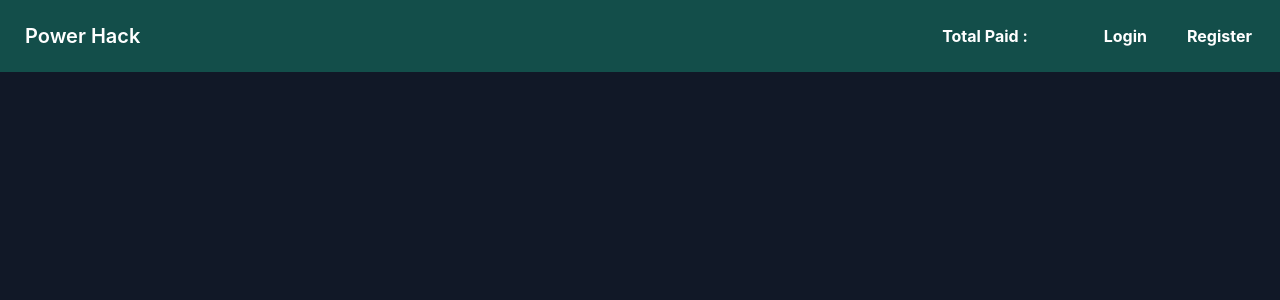
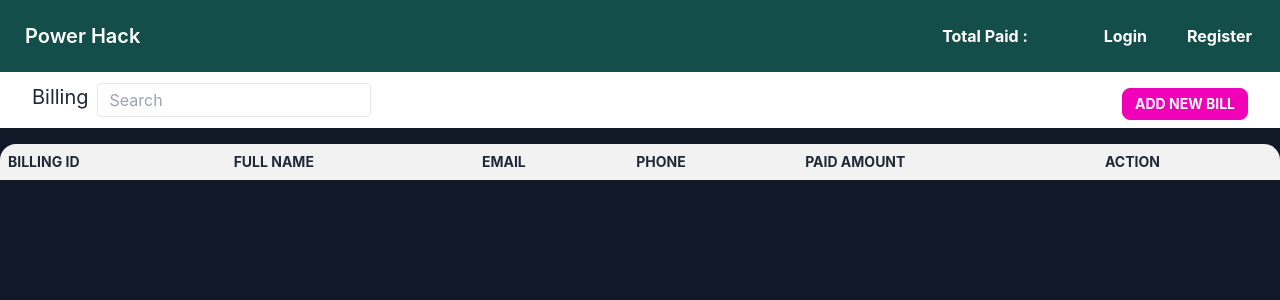
Before and after one commit to Sumon092/power-hack-client, a React (Create React App) app: page / in a window 1280 px wide. Shown: the top 300 px of the page. Built offline with nearby package versions, Linux system fonts and the light colour scheme.

Commit message:
dashboard top added

```diff
--- a/src/App.js
+++ b/src/App.js
@@ -2,6 +2,7 @@ import { Route, Routes } from 'react-router-dom';
 import Login from './Auth/Login/Login';
 import Register from './Auth/Register/Register';
 import NavBar from './components/NavBar/NavBar';
+import Dashboard from './pages/Dashboard/Dashboard';
 
 function App() {
   return (
@@ -10,6 +11,8 @@ function App() {
       <Routes>
         <Route path="/login" element={<Login />}></Route>
         <Route path="/register" element={<Register />}></Route>
+        <Route path="/" element={<Dashboard />}></Route>
+
       </Routes>
 
     </div>
--- /dev/null
+++ b/src/pages/Dashboard/Dashboard.jsx
@@ -0,0 +1,49 @@
+
+const Dashboard = () => {
+
+  return (
+    <>
+      <div className="mb-4 py-2 px-8 overflow-x-auto bg-base-100">
+        <div className=" flex gap-x-3 min-w-max  justify-between items-center">
+          <form className="flex gap-2">
+            <label className="text-xl">Billing</label>
+            <input
+              type="text"
+              placeholder="Search"
+              className="w-full rounded border  focus:bg-transparent text-base outline-none py-1 px-3"
+            />
+          </form>
+          <div>
+            <label
+              htmlFor="bill-modal"
+              className="btn btn-sm btn-secondary text-white font-bold mt-2"
+            >
+              Add New Bill
+            </label>
+          </div>
+        </div>
+      </div>
+      <div class="overflow-x-auto">
+        <table class="table table-compact w-full">
+          <thead>
+            <tr>
+              <th>Billing ID</th>
+              <th>Full Name</th>
+              <th>Email</th>
+              <th>Phone</th>
+              <th>Paid Amount</th>
+              <th>Action</th>
+            </tr>
+          </thead>
+          <tbody>
+
+          </tbody>
+        </table>
+      </div>
+      <div className="text-end mr-28 my-4 pagination">
+      </div>
+    </>
+  );
+};
+
+export default Dashboard;
```
